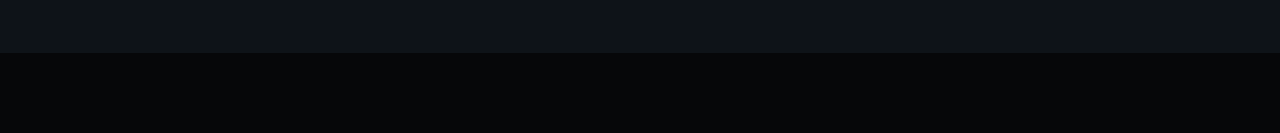
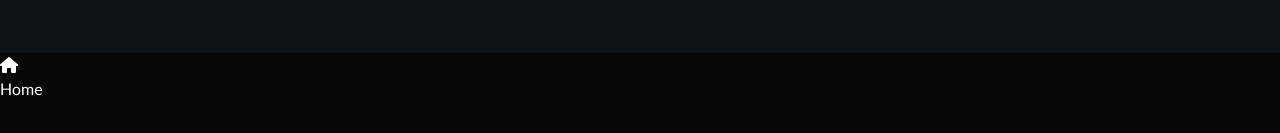
Before and after one commit to dalonga-kohi/questio, a React (Vite) app: page / in a window 1280 px wide. Shown: the part 419-552 px from the top of the page. Built offline with nearby package versions, Linux system fonts and the light colour scheme.

Commit message:
Add Icon bar

```diff
--- /dev/null
+++ b/src/components/main/interface/IconBar/features/Icon.tsx
@@ -0,0 +1,20 @@
+import { IconProp } from '@fortawesome/fontawesome-svg-core'
+import { FontAwesomeIcon } from '@fortawesome/react-fontawesome'
+import { NavLink } from 'react-router-dom'
+
+interface IIconProps {
+  icon: IconProp
+  link: string
+  caption: string
+}
+
+const Icon = ({ icon, link, caption }: IIconProps) => {
+  return (
+    <NavLink to={link} className="">
+      <FontAwesomeIcon icon={icon} />
+      <div className="">{caption}</div>
+    </NavLink>
+  )
+}
+
+export default Icon
--- a/src/components/main/interface/IconBar/index.tsx
+++ b/src/components/main/interface/IconBar/index.tsx
@@ -0,0 +1,12 @@
+import Icon from './features/Icon'
+import { faHome } from '@fortawesome/free-solid-svg-icons'
+
+const IconBar = () => {
+  return (
+    <aside>
+      <Icon link="/" caption="Home" icon={faHome} />
+    </aside>
+  )
+}
+
+export default IconBar
--- a/src/layouts/MainLayout.tsx
+++ b/src/layouts/MainLayout.tsx
@@ -1,11 +1,13 @@
 import { PropsWithChildren } from 'react'
 import NavBar from '../components/main/interface/NavBar'
+import IconBar from '../components/main/interface/IconBar'
 
 const MainLayout = ({ children }: PropsWithChildren) => {
   return (
     <>
       <NavBar />
       <main>{children}</main>
+      <IconBar />
     </>
   )
 }
```
Also changed, not shown: src/components/main/interface/IconBar/IconBarSlice.tsx (deleted).
